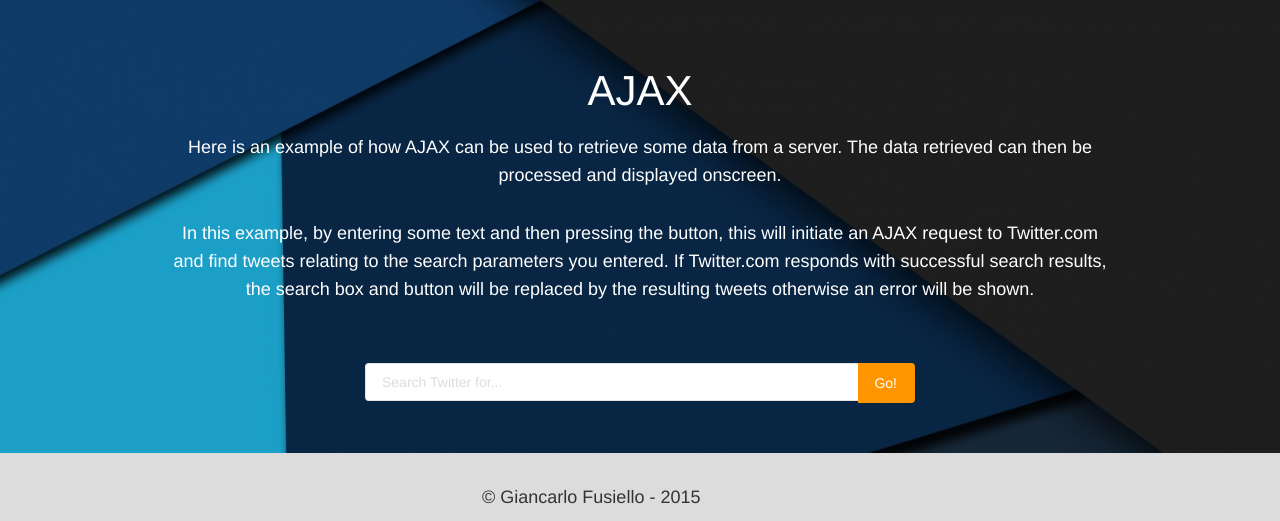
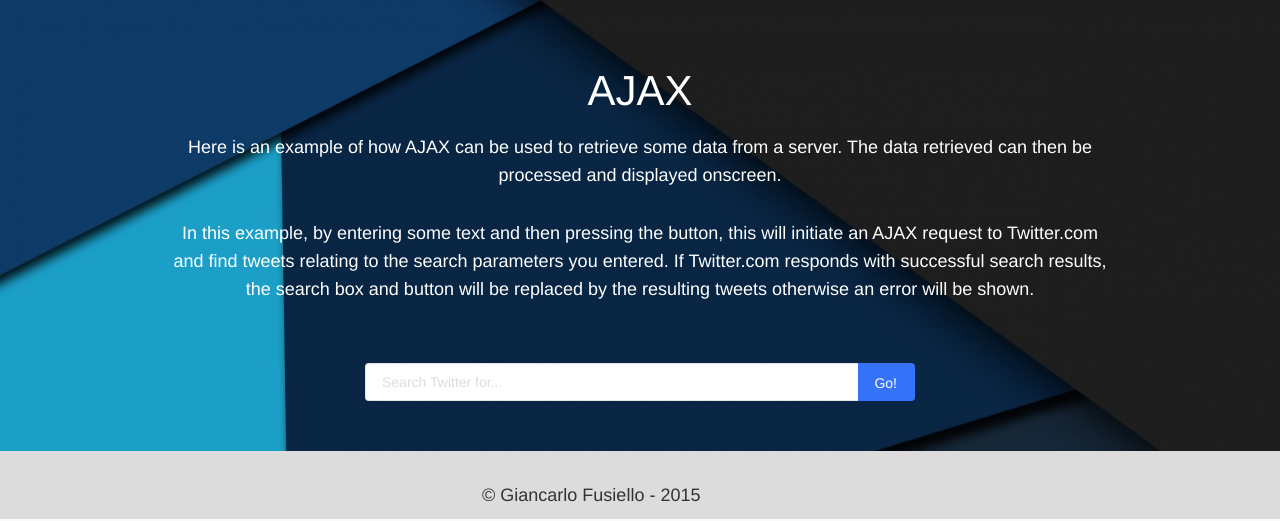
Before and after one commit to GiancarloFusiello/portfolio, a Django app: page / in a window 1280 px wide. Shown: the part 1611-2132 px from the top of the page. Run offline with Django 3.2, Linux system fonts and the light colour scheme; some libraries are stand-ins or nearby versions; some web fonts are replaced.

Commit message:
Fixed Ajax button size. Increased font weight in ajax section.

```diff
--- a/assets/css/styles.css
+++ b/assets/css/styles.css
@@ -169,12 +169,23 @@ Home AJAX Section
 
 
 .section-ajax {
-    background-color: #3A539B;
+    background-color: #001d33;
     background-size: cover;
     background-repeat: no-repeat;
     z-index: 10;
 }
 
+.section-ajax p {
+    font-weight: 400;
+}
+
+#ajax {
+    font-weight: 400;
+}
+
+#ajax-btn {
+    border-bottom: 0 none;
+}
 
 
 
--- a/home/templates/home/home.html
+++ b/home/templates/home/home.html
@@ -65,7 +65,7 @@
                     <div class="input-group">
                         <input type="text" class="form-control" placeholder="Search Twitter for...">
                         <span class="input-group-btn">
-                            <button class="btn btn-warning btn-fill" type="button">Go!</button>
+                            <button class="btn btn-primary btn-fill" id="ajax-btn" type="button">Go!</button>
                         </span>
                     </div><!-- /input-group -->
                 </div><!-- /.col-lg-6 -->
```
